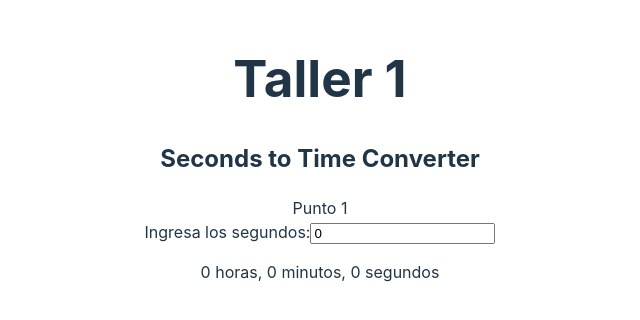
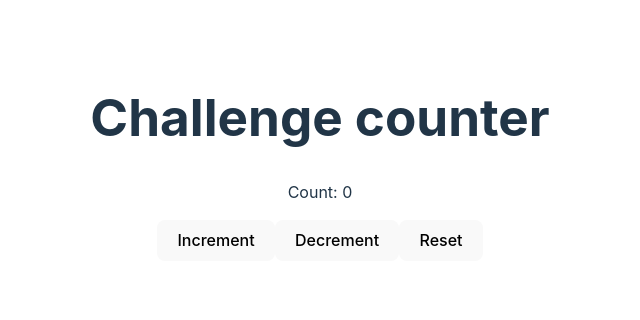
Before and after one commit to LuisaMaria21/Homeworks, a React (Vite) app in the folder ProyectoWeb/proyectoWeb/: page / in a window 1280 px wide. Shown: the part 242-562 px from the top of the page, without its empty margins (320-960 px from the left). Built offline with nearby package versions, Linux system fonts and the light colour scheme.

Commit message:
Challenge counter :)

```diff
--- a/ProyectoWeb/proyectoWeb/src/App.jsx
+++ b/ProyectoWeb/proyectoWeb/src/App.jsx
@@ -8,7 +8,7 @@
 
   return (
     <div>
-      <h1>Taller 1</h1>
+      <h1>Challenge counter</h1>
       <ComponentApp/>
 
     </div>
--- a/ProyectoWeb/proyectoWeb/src/ComponentApp.jsx
+++ b/ProyectoWeb/proyectoWeb/src/ComponentApp.jsx
@@ -1,15 +1,14 @@
-import React from 'react';
-
-import SecondsToTimeConverter from './SecondsToTimeConverter';
+import useCounter from './useCounter';
 
 function ComponentApp() {
-
+  const { count, increment, decrement, reset } = useCounter();
 
   return (
     <div>
-      <h2>Seconds to Time Converter</h2>
-      <p1>Punto 1</p1>
-      <SecondsToTimeConverter/>
+      <p>Count: {count}</p>
+      <button onClick={increment}>Increment</button>
+      <button onClick={decrement}>Decrement</button>
+      <button onClick={reset}>Reset</button>
     </div>
   );
 }
--- a/ProyectoWeb/proyectoWeb/src/UseCounter.jsx
+++ b/ProyectoWeb/proyectoWeb/src/UseCounter.jsx
@@ -1,13 +1,13 @@
 import { useState } from 'react';
 
 function useCounter(initialCount = 0) {
-  const [counter, setCounter] = useState(initialCount);
+  const [count, setCount] = useState(initialCount);
 
-  const increment = () => setCounter(counter + 1);
-  const decrement = () => setCounter(counter - 1);
-  const reset = () => setCounter(initialCount);
+  const increment = () => setCount(count + 1);
+  const decrement = () => setCount(count - 1);
+  const reset = () => setCount(initialCount);
 
-  return { counter, increment, decrement, reset };
+  return { count, increment, decrement, reset };
 }
 
 export default useCounter;
```
